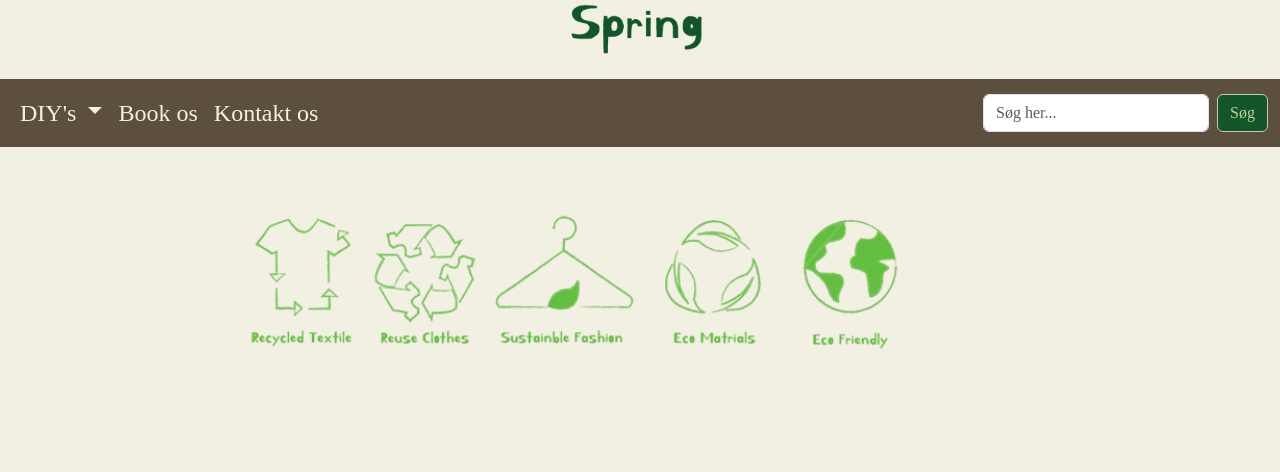
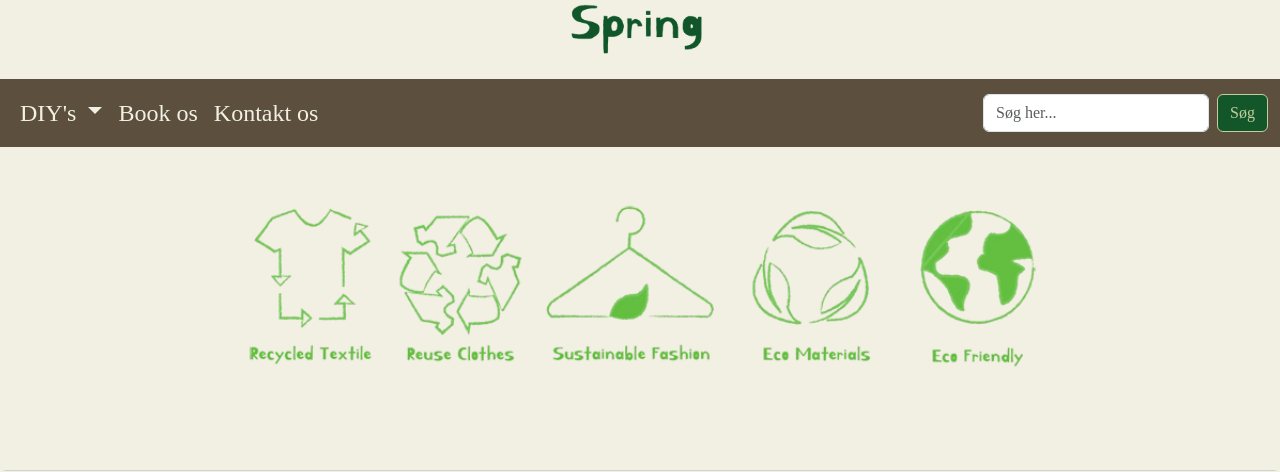
Before and after one commit to IdaGerrildK/kickstarterPhp-master.3.sem., a PHP site: page / in a window 1280 px wide. Shown: the part 319-791 px from the top of the page. Run offline with PHP 8.4, Linux system fonts and the light colour scheme; style sheets or scripts are compiled from the project's sources; some libraries are stand-ins or nearby versions.

Commit message:
ny billede

```diff
--- a/index.php
+++ b/index.php
@@ -97,7 +97,7 @@ require "settings/init.php";
 <br>
 
 <div class="d-flex flex-column align-items-center text-center">
-    <img src="img/eco.webp" alt="Profil billede" class="img-fluid" width="800">
+    <img src="img/nyecoimg.webp" alt="Profil billede" class="img-fluid" width="800">
 </div>
 <br>
 <br>
```
